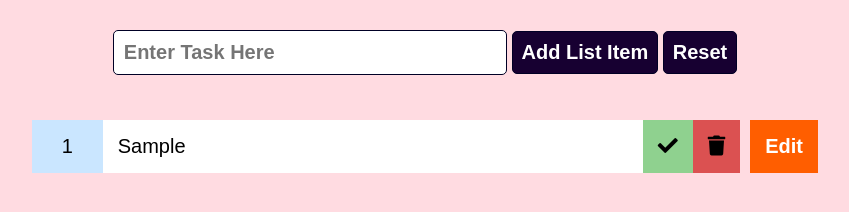
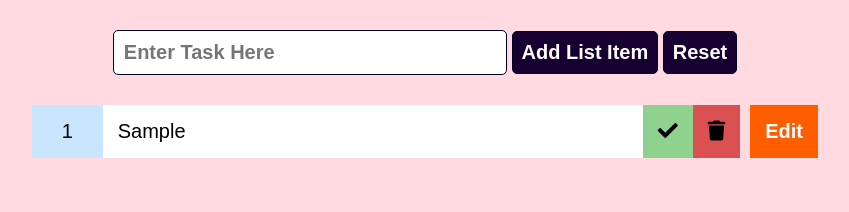
Before and after one commit to haseebDotJs/Todo-app, a plain HTML site: page index.html in a window 1280 px wide. Both pictures are taken after typing "Sample" into the empty fields and a click on the button "Add List Item". Shown: the whole page, without its empty margins (215-1064 px from the left). Drawn offline with Linux system fonts and the light colour scheme.

Commit message:
fixed some styling bugs

```diff
--- a/todo_part2 - LS.css
+++ b/todo_part2 - LS.css
@@ -23,6 +23,7 @@ body{
     text-align: center;
     background-color: rgb(202, 230, 255);
     list-style-type: none;
+
     /* border-radius: 5px; */
 
 }
@@ -52,8 +53,10 @@ body{
 }
 div[class^="new-list"]{
     display: flex;
-    align-items: center;
+    align-items: flex-start;
     justify-content: center;
+    text-overflow: ellipsis;
+    word-wrap: break-word;
 }
 .fa-check, .fa-trash {
  pointer-events: none;
@@ -112,7 +115,7 @@ margin-top: 30px;
     background-color: white;
     border: none;
     /* border-radius: 0px; */
-    margin: 15px 0px;
+    margin: 0px 0px 30px 0px;
     list-style-type: none;
     text-align: left;
 }
```
